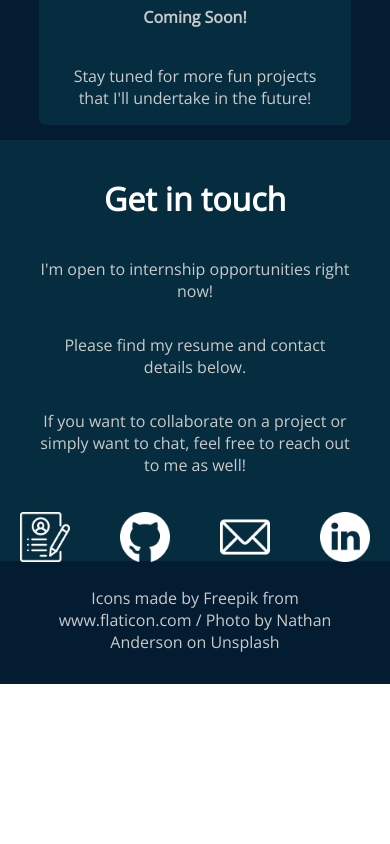
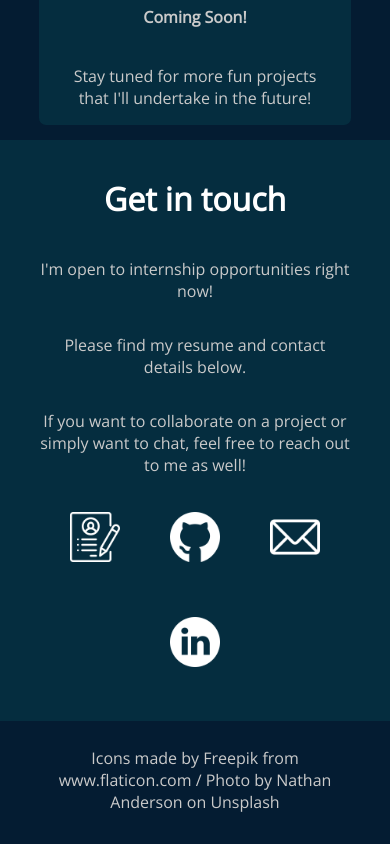
Before and after one commit to phongulus/personal-website, a React (Create React App) app: page / in a window 390 px wide. Shown: the part 6972-7816 px from the top of the page. Before the commit the page ends 7656 px from the top, so only its background shows below. Built offline with nearby package versions, Linux system fonts and the light colour scheme.

Commit message:
Prevent contact icons from overflowing on mobile displays

```diff
--- a/src/pages/Contact.css
+++ b/src/pages/Contact.css
@@ -33,16 +33,21 @@
 
 .contact-buttons {
   padding-top: 20px;
+  /* padding-bottom: 20px; */
   width: 100%;
   display: flex;
   flex-direction: row;
+  flex-wrap: wrap;
   justify-content: center;
-  max-height: 50px;
-  gap: 50px;
+  /* max-height: 50px; */
+  /* gap: 50px; */
 }
 
 .contact-icon {
   max-height: 50px;
+  margin-left: 25px;
+  margin-right: 25px;
+  margin-bottom: 50px;
   transition: 0.3s;
   filter: invert(1);
 }
```
